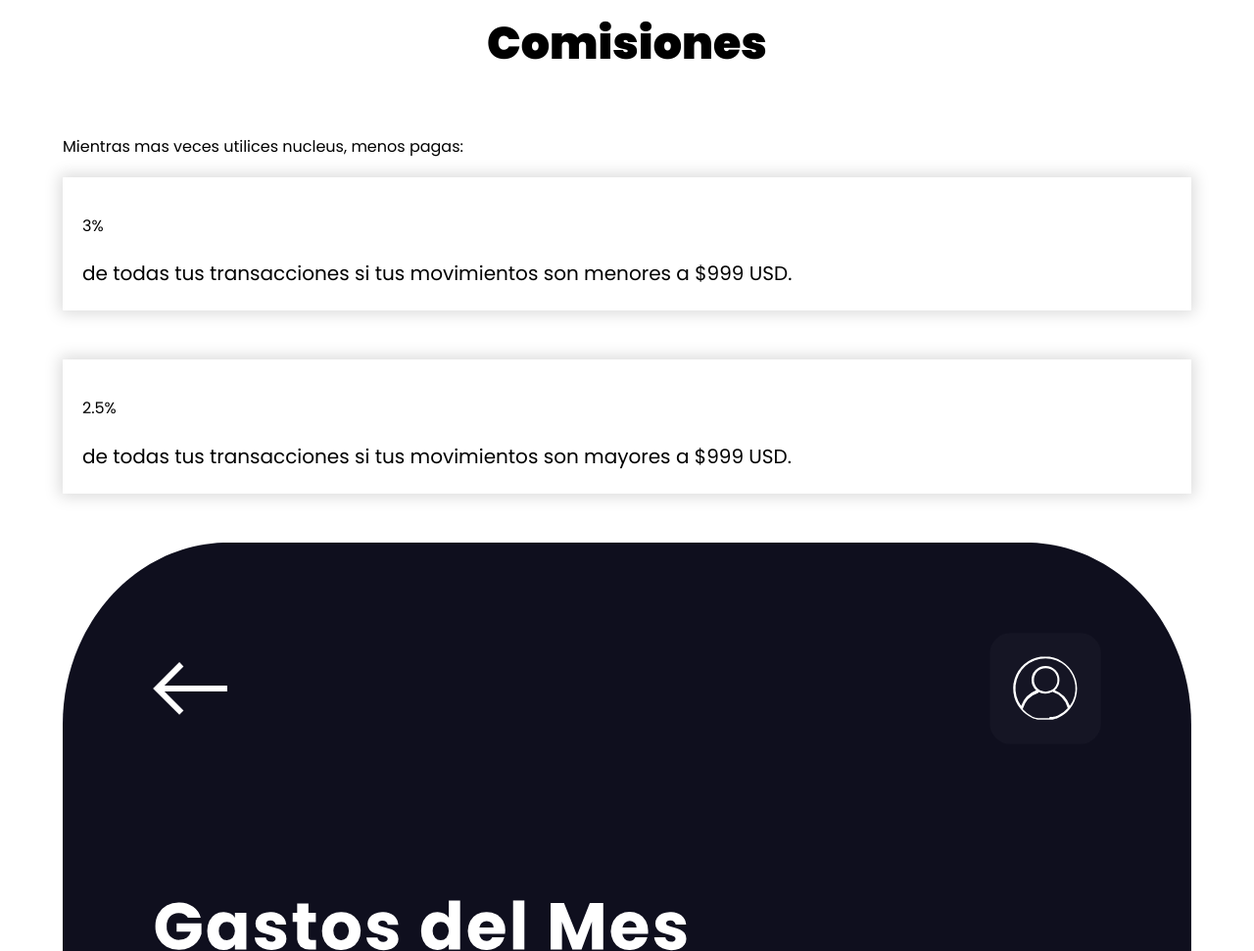
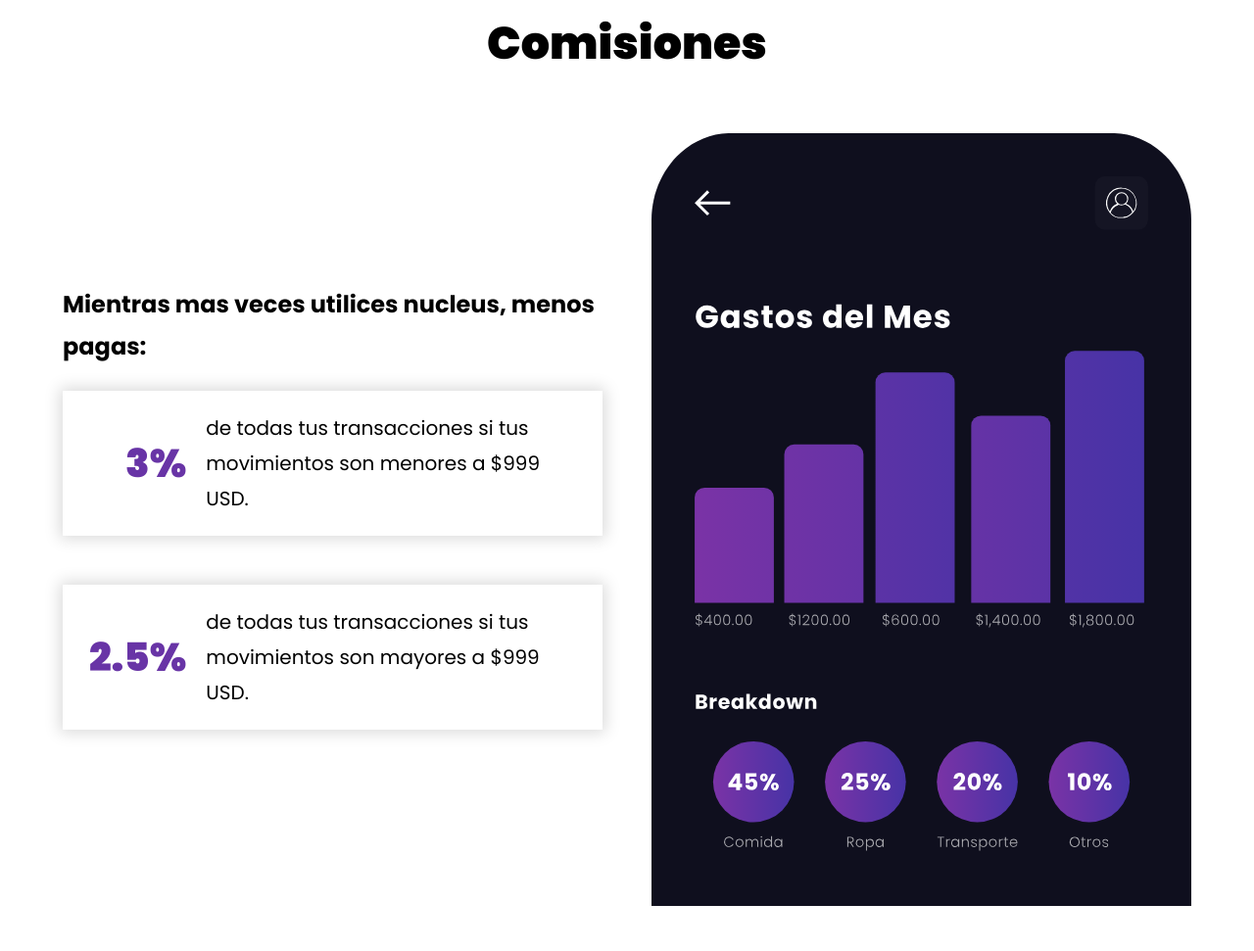
Before and after one commit to Geinersb/Nucleos-Ewallet, a plain HTML site: page index.html in a window 1280 px wide. Shown: the part 3149-4120 px from the top of the page at 98% size. After the commit the page ends 4074 px from the top, so only its background shows below. Drawn offline with Linux system fonts and the light colour scheme.

Commit message:
se finaliza seccion comisiones

```diff
--- a/css/styles.css
+++ b/css/styles.css
@@ -219,10 +219,36 @@ img {
 transform: scale(1.1);
 }
 
+@media(min-width:768px){
+    .listado__elemento--2col{
+    display: flex;
+    justify-content: space-between;
+    align-items: center;
+    gap: 2rem;
+    }
+
+}
+
 .listado__heading{
 font-size: 3rem;
 color: var(--primario);
 margin: 0;
+}
+
+.listado__numero{
+    color: var(--primario);
+    font-size: 6rem;
+    margin: 0;
+    font-weight: 900;
+    text-align: center;
+}
+
+@media(min-width:768px){
+    .listado__numero{
+flex-basis: 20rem;
+text-align: right;
+font-size: 4rem;
+    }
 }
 
 .listado__texto{
@@ -275,3 +301,33 @@ transform: rotate(3deg);
 
 
 /* COMISIONES */
+
+@media(min-width:768px){
+    .comisiones__grid{
+        display: grid;
+        grid-template-columns: repeat(2, 1fr);
+        column-gap: 5rem;
+        align-items: flex-end;
+    }
+
+}
+
+
+@media(min-width:998px){
+    .comisiones__grid{
+        align-items: center;
+    }
+
+}
+
+.comisiones__texto{
+    text-align: center;
+    font-size: 2.4rem;
+    font-weight: 700;
+}
+
+@media(min-width:768px){
+    .comisiones__texto{
+        text-align: left;
+    }
+}
```
